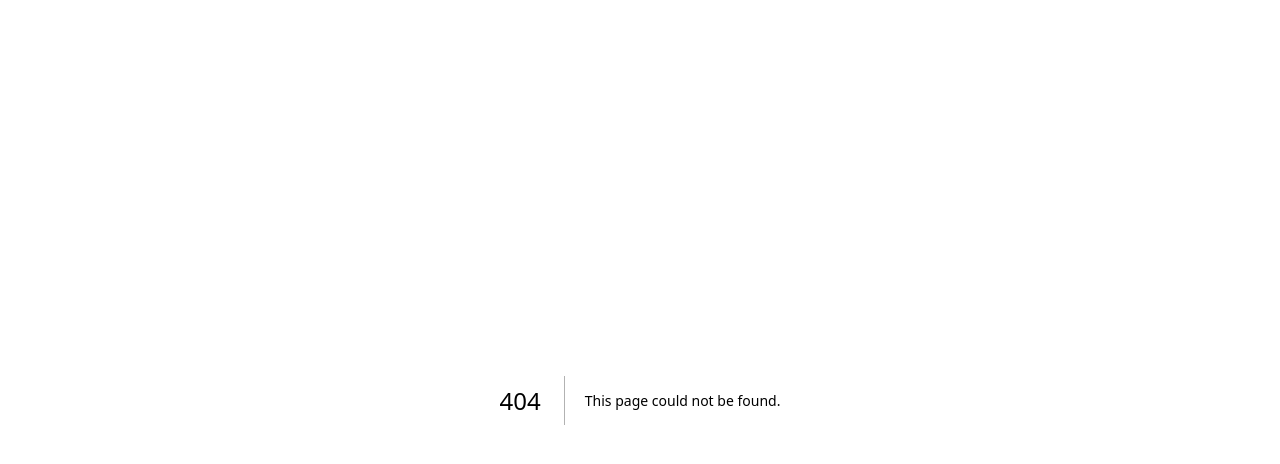
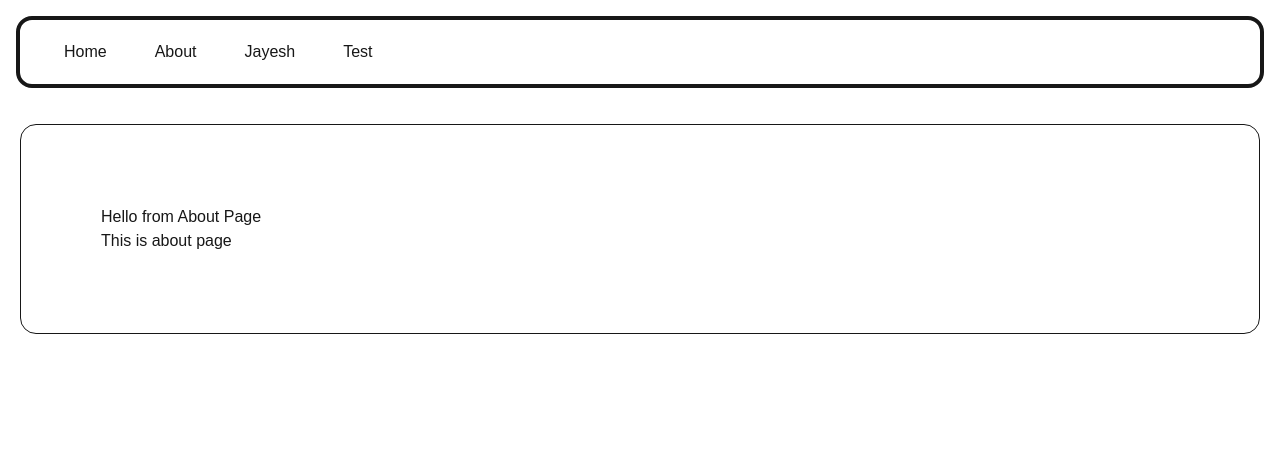
Before and after one commit to jayeshkumardhariyal/Next-Js-Practice-, a Next.js app: page /about in a window 1280 px wide. Before the commit this address had no page. Shown: the top 464 px of the page. Built offline with nearby package versions, Linux system fonts and the light colour scheme.

Commit message:
Add navigation bar to RootLayout and create About, Jayesh, and Test pages

```diff
--- /dev/null
+++ b/app/about/page.tsx
@@ -0,0 +1,8 @@
+export default function About(){
+    return(
+        <div>
+            <h1>Hello from About Page</h1>
+            <p>This is about page</p>
+        </div>
+    )
+}
--- /dev/null
+++ b/app/jayesh/page.tsx
@@ -0,0 +1,8 @@
+export default function Jayesh(){
+    return(
+        <div>
+            <h1>Hello from jayesh !!!</h1>
+            <p>This is jayesh page</p>
+        </div>
+    )
+}
--- /dev/null
+++ b/app/jayesh/test/page.tsx
@@ -0,0 +1,8 @@
+export default function Test(){
+    return(
+        <div>
+        <h1>Hello from Test page !!!</h1>
+        <p>This is a test page</p>
+        </div>
+    )
+}
--- a/app/layout.tsx
+++ b/app/layout.tsx
@@ -23,7 +23,18 @@ export default function RootLayout({ children }: LayoutProps<"/">) {
       lang="en"
       className={`${geistSans.variable} ${geistMono.variable} h-full antialiased`}
     >
-      <body className="min-h-full flex flex-col">{children}</body>
+      <body className="min-h-full flex flex-col">
+         <nav className="m-4 p-5 outline-none border-4 rounded-2xl">
+        <a href="/" className="m-2 p-4">Home</a>
+        <a href="/about" className="m-2 p-4">About</a>
+        <a href="/jayesh" className="m-2 p-4">Jayesh</a>
+        <a href="/jayesh/test" className="m-2 p-4">Test</a>
+      </nav>
+        <main className="border m-5 p-20  rounded-2xl">
+         {children}
+        </main>
+
+        </body>
     </html>
   );
 }
```
